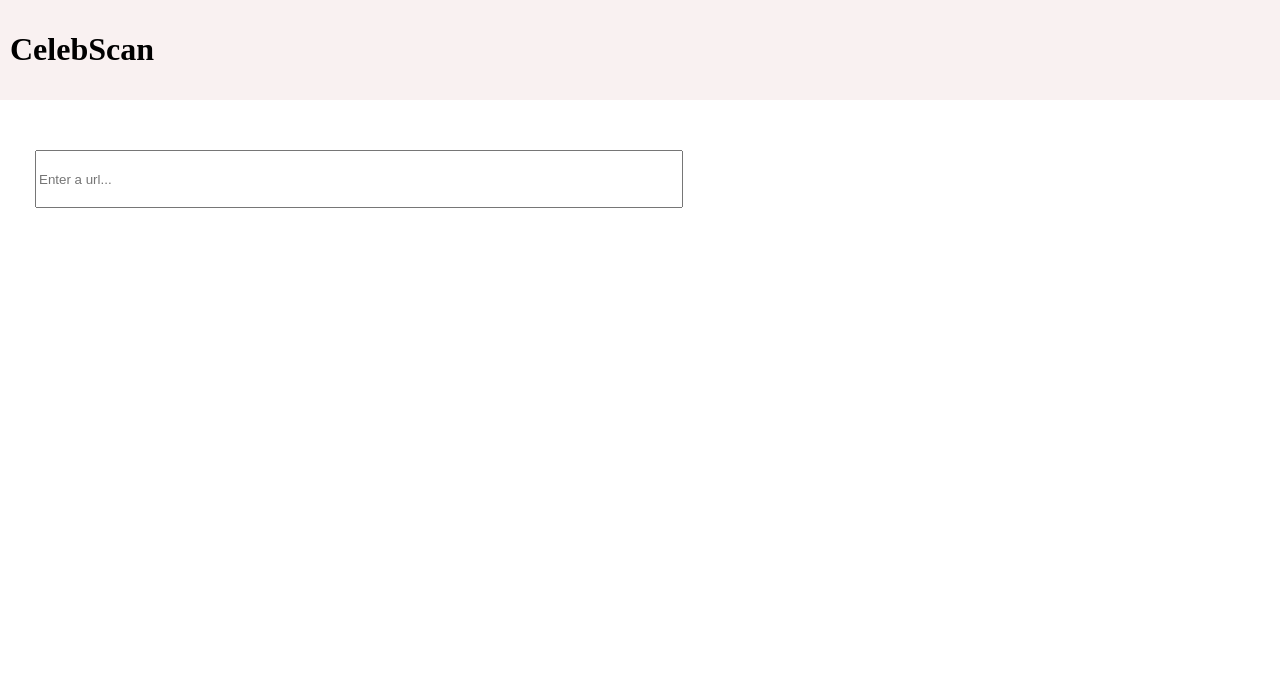
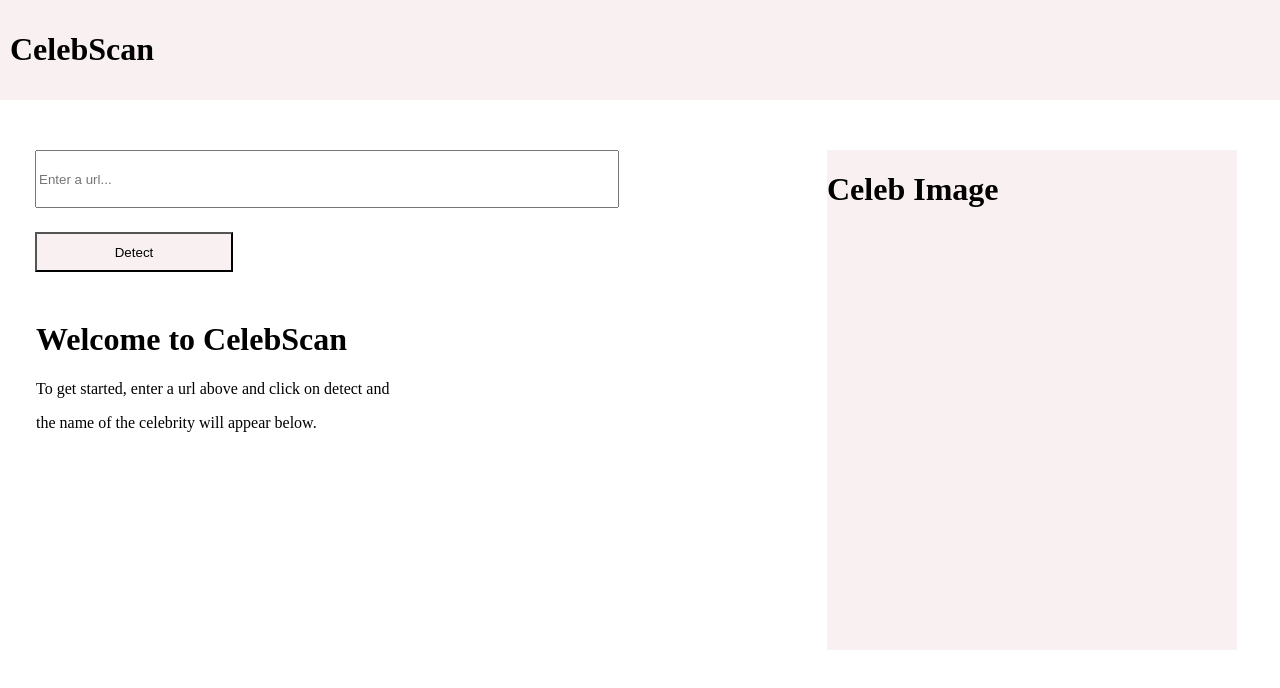
Before and after one commit to Niangmodou/CelebScan-ReactJS, a React (Create React App) app: page / in a window 1280 px wide. Shown: the top 688 px of the page. Built offline with nearby package versions, Linux system fonts and the light colour scheme.

Commit message:
Finished Styling

```diff
--- a/src/App.js
+++ b/src/App.js
@@ -24,7 +24,6 @@
         );
     }
 
-
 }
 
 
--- a/src/components/CelebrityImage.js
+++ b/src/components/CelebrityImage.js
@@ -2,7 +2,9 @@
 
 const CelebrityImage = () => {
     return (
-        <h1></h1>
+        <div className="Image">
+            <h1>Celeb Image</h1>
+        </div>
     );
 
 }
--- a/src/components/TextArea.js
+++ b/src/components/TextArea.js
@@ -3,7 +3,11 @@
 const TextArea = () => {
 
     return (
-        <h1></h1>
+        <div className="TextArea">
+            <h1>Welcome to CelebScan</h1>
+            <p>To get started, enter a url above and click on detect and</p>
+            <p>the name of the celebrity will appear below.</p>
+        </div>
     );
 
 }
--- a/src/components/UrlSearch.js
+++ b/src/components/UrlSearch.js
@@ -6,7 +6,7 @@
             <form>
                 <input className="urlBox" type='text' placeholder='Enter a url...'></input>
             </form>
-
+            <button type="button" className="button">Detect</button>
         </div>
     );
 }
--- a/src/index.css
+++ b/src/index.css
@@ -1,13 +1,26 @@
 .UrlSearch{
     padding:10px;
+    font-size: 100px;
+    height: 52px;
+    left: 35px;
+    top: 150px;
 }
 
 .urlBox{
     position: absolute;
-    width: 50%;
+    width: 45%;
     height: 52px;
     left: 35px;
     top: 150px;
+}
+
+.TextArea{
+    position: absolute;
+    width: 654px;
+    height: 413px;
+    left: 36px;
+    top: 300px;
+
 }
 
 .header{
@@ -19,6 +32,24 @@
     top: 0px;
 }
 
+.Image{
+    position: absolute;
+    width: 32%;
+    height: 500px;
+    left: 827px;
+    top: 150px;
+    background-color: #f9f1f1;
+}
+
+.button{
+position: absolute;
+width: 198px;
+height: 40px;
+left: 35px;
+top: 232px;
+background-color: #f9f1f1;
+}
+
 .AppTitle{
     padding:10px;
 }
```
